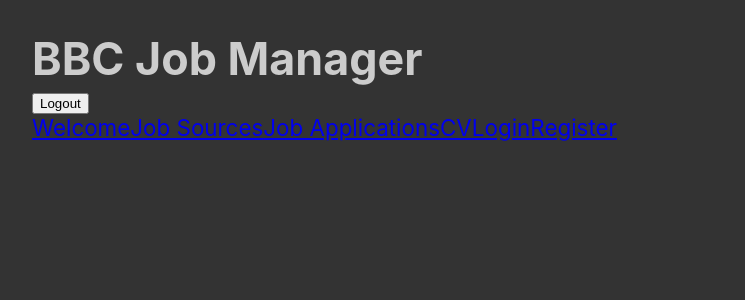
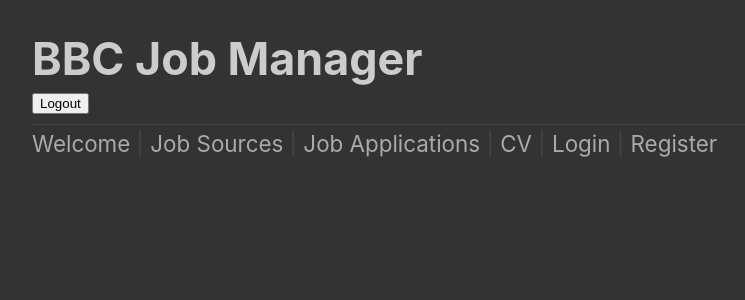
Before and after one commit to bekircbc/bbc-jobapp-mern, a React (Vite) app: page / in a window 1280 px wide. Shown: the top 300 px of the page, without its empty margins (0-745 px from the left). Built offline with nearby package versions, Linux system fonts and the light colour scheme; no server answers.

Commit message:
styling to navbar and loggedININFO added..

```diff
--- a/src/App.scss
+++ b/src/App.scss
@@ -13,6 +13,29 @@
   h1 {
     margin: 0;
   }
+
+  nav {
+    a {
+      color: #aaa;
+      text-decoration: none;
+    }
+
+    a:not(:last-of-type)::after {
+      color: #444;
+      content: " | ";
+    }
+
+    a.active {
+      color: yellow;
+    }
+  }
+
+  .loggedInInfo {
+    color: orange;
+    border-bottom: 1px solid #444;
+    padding-bottom: 10px;
+    margin-bottom: 5px;
+  }
 }
 
 @keyframes fadein {
```
Lines whose indentation alone changed are shown as unchanged.
